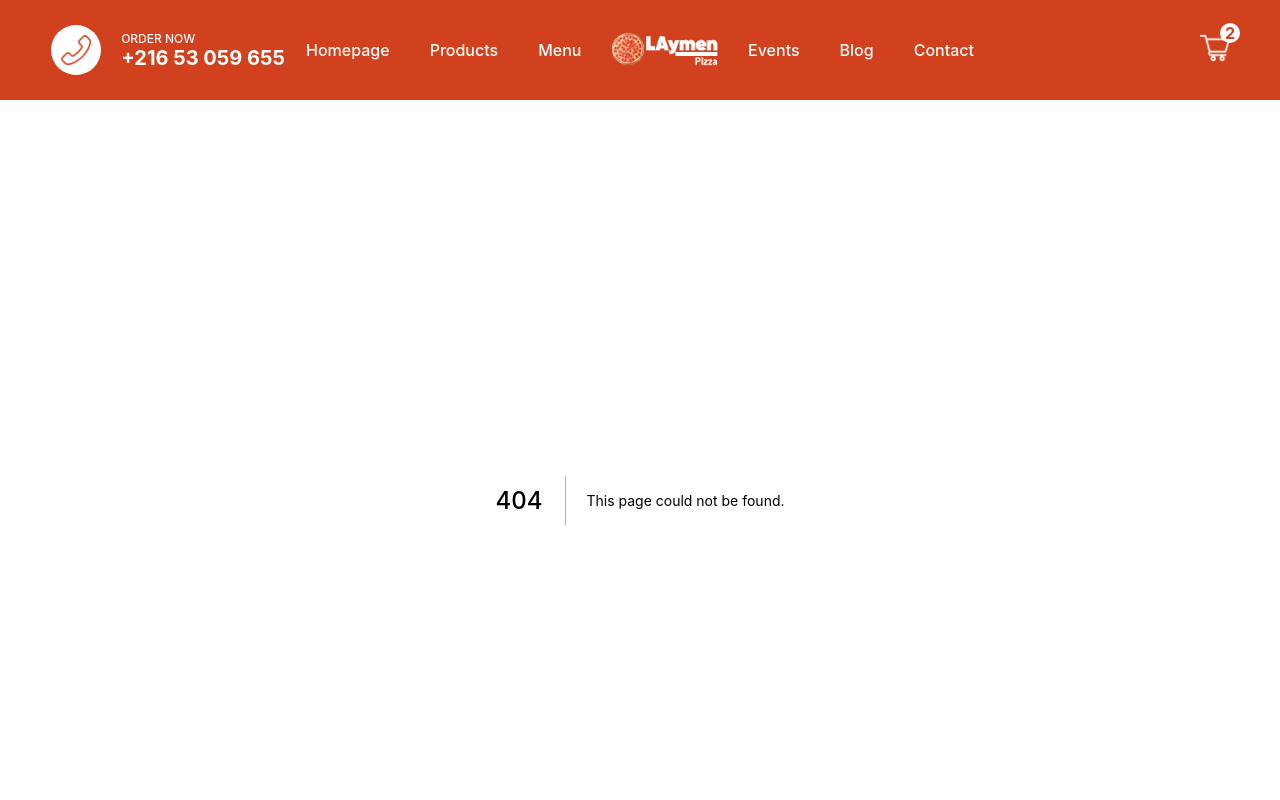
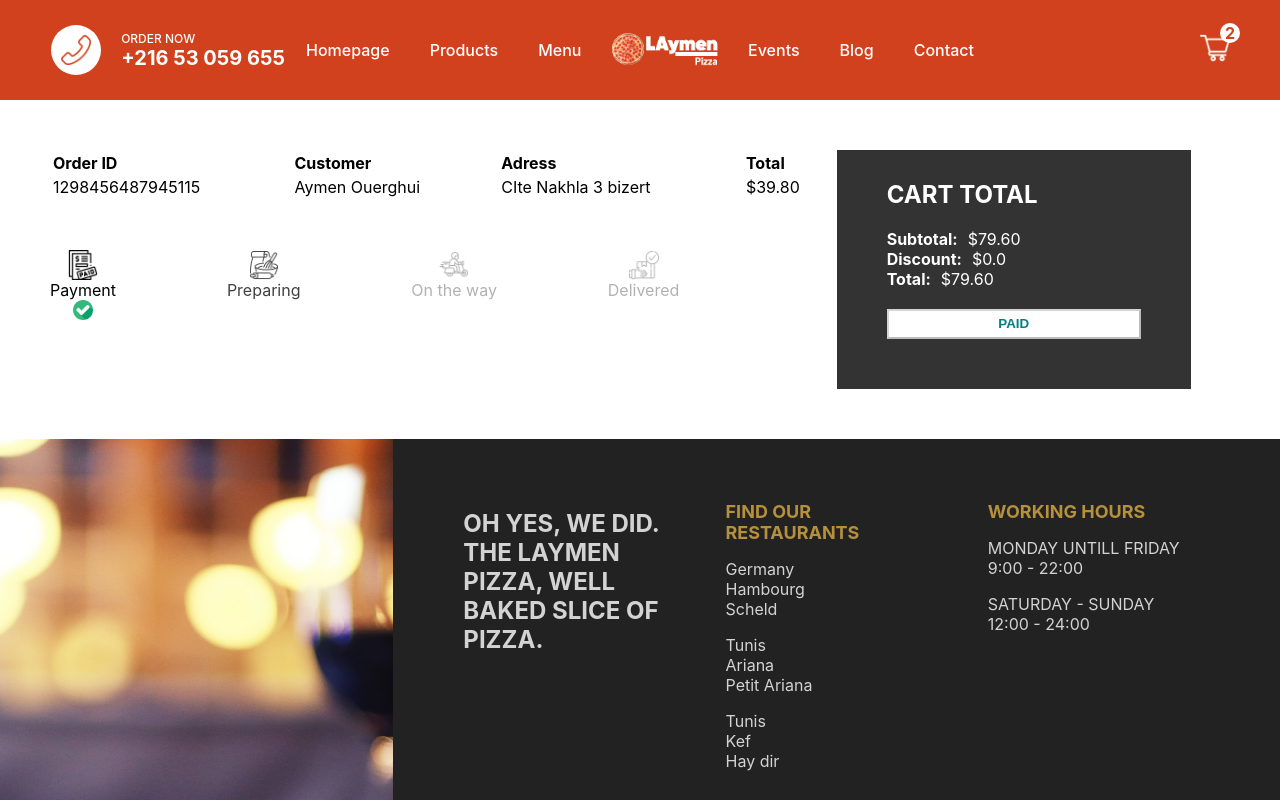
Before and after one commit to aymenouer/restaurant-app-client, a Next.js app: page /orders/1 in a window 1280 px wide. Before the commit this address had no page. Shown: the top 800 px of the page. Built offline with nearby package versions, Linux system fonts and the light colour scheme.

Commit message:
Order tracking page done

```diff
--- /dev/null
+++ b/pages/orders/[id].jsx
@@ -0,0 +1,123 @@
+import Image from "next/image";
+import styles from "../../styles/Order.module.css";
+import { useState } from "react";
+const Order = () => {
+
+    const [status] = useState(0);
+    const statusClass = (index) =>{
+if(index-status <1 ) return styles.done
+if(index-status === 1 ) return styles.inProgress
+if(index-status >1 ) return styles.undone
+
+    }
+  return (
+    <div className={styles.container}>
+      <div className={styles.left}>
+        <div className={styles.row}>
+          <table className={styles.table}>
+            <thead>
+              <tr className={styles.tr}>
+                <th>Order ID</th>
+                <th>Customer</th>
+                <th>Adress</th>
+
+                <th>Total</th>
+              </tr>
+            </thead>
+
+            <tbody>
+              <tr>
+                <td>
+                  <span className={styles.id}>1298456487945115</span>
+                </td>
+                <td>
+                  <span className={styles.name}>Aymen Ouerghui</span>
+                </td>
+                <td>
+                  <span className={styles.adress}>CIte Nakhla 3 bizert</span>
+                </td>
+
+                <td>
+                  <span className={styles.total}>$39.80</span>
+                </td>
+              </tr>
+            </tbody>
+          </table>
+        </div>
+        <div className={styles.row}>
+          <div className={statusClass(0)}>
+            <Image src="/img/paid.png" width={30} height={30} alt="paid" />
+            <span>Payment</span>
+            <div className={styles.checkedIcon}>
+              <Image
+                src="/img/checked.png"
+                width={20}
+                height={20}
+                alt="checked"
+                className={styles.checkedIcon}
+              />
+            </div>
+          </div>
+          <div className={statusClass(1)}>
+            <Image src="/img/bake.png" width={30} height={30} alt="bake" />
+            <span>Preparing</span>
+            <div className={styles.checkedIcon}>
+              <Image
+                src="/img/checked.png"
+                width={20}
+                height={20}
+                alt="checked"
+                className={styles.checkedIcon}
+              />
+            </div>
+          </div>
+          <div className={statusClass(2)}>
+            <Image src="/img/bike.png" width={30} height={30} alt="paid" />
+            <span>On the way</span>
+            <div className={styles.checkedIcon}>
+              <Image
+                src="/img/checked.png"
+                width={20}
+                height={20}
+                alt="checked"
+                className={styles.checkedIcon}
+              />
+            </div>
+          </div>
+          <div className={statusClass(3)}>
+            <Image src="/img/delivered.png" width={30} height={30} alt="paid" />
+            <span>Delivered</span>
+            <div className={styles.checkedIcon}>
+              <Image
+                src="/img/checked.png"
+                width={20}
+                height={20}
+                alt="checked"
+                className={styles.checkedIcon}
+              />
+            </div>
+          </div>
+        </div>
+      </div>
+      <div className={styles.right}>
+        <div className={styles.wrapper}>
+          <h2 className={styles.title}>CART TOTAL</h2>
+          <div className={styles.totalText}>
+            <b className={styles.totalTextTitle}>Subtotal:</b>$79.60
+          </div>
+          <div className={styles.totalText}>
+            <b className={styles.totalTextTitle}>Discount:</b>$0.0
+          </div>
+          <div className={styles.totalText}>
+            <b className={styles.totalTextTitle}>Total:</b>$79.60
+          </div>
+          <button disabled className={styles.button}>
+            PAID
+          </button>
+        </div>
+      </div>
+    </div>
+  );
+};
+
+export default Order;
--- a/styles/Cart.module.css
+++ b/styles/Cart.module.css
@@ -16,6 +16,7 @@
 .table{
     width: 100%;
     border-spacing: 20px;
+    text-align: left;
 }
 .name{
     font-weight: 500;
--- /dev/null
+++ b/styles/Order.module.css
@@ -0,0 +1,73 @@
+.container{
+    display: flex;
+    padding: 50px;
+}
+
+.left{
+    flex: 2;
+}
+.table {
+    width: 100%;
+    text-align: left;
+    margin-bottom: 50px;
+}
+.row:last-child{
+    width: 80%;
+    display: flex;
+    justify-content: space-between;
+}
+.done{
+    display: flex;
+    flex-direction: column;
+    align-items: center;
+}
+.inProgress{
+    display: flex;
+    flex-direction: column;
+    align-items: center;
+    animation: inProgress 1s ease infinite alternate;
+}
+@keyframes inProgress {
+    from{
+        opacity: 0.2;
+    }
+    to{
+        opacity: 1;
+    }
+
+}
+.undone{
+    display: flex;
+    flex-direction: column;
+    align-items: center;
+    opacity: 0.3;
+}
+.undone .checkedIcon,.inProgress .checkedIcon{
+display: none;
+}
+.right{
+    flex: 1;
+}
+.wrapper {
+    width: 90%;
+    max-height: 300px;
+    background-color: #333;
+    color: white;
+    padding: 10px 50px 50px 50px;
+    display: flex;
+    flex-direction: column;
+    justify-content: space-between;
+  }
+
+  .totalTextTitle {
+    margin-right: 10px;
+  }
+
+  .button {
+    background-color: white;
+    height: 30px;
+    color: teal;
+    font-weight: bold;
+    margin-top: 20px;
+    cursor: not-allowed;
+  }
```
Also changed, not shown: pages/cart.jsx (+58 -0 lines).
